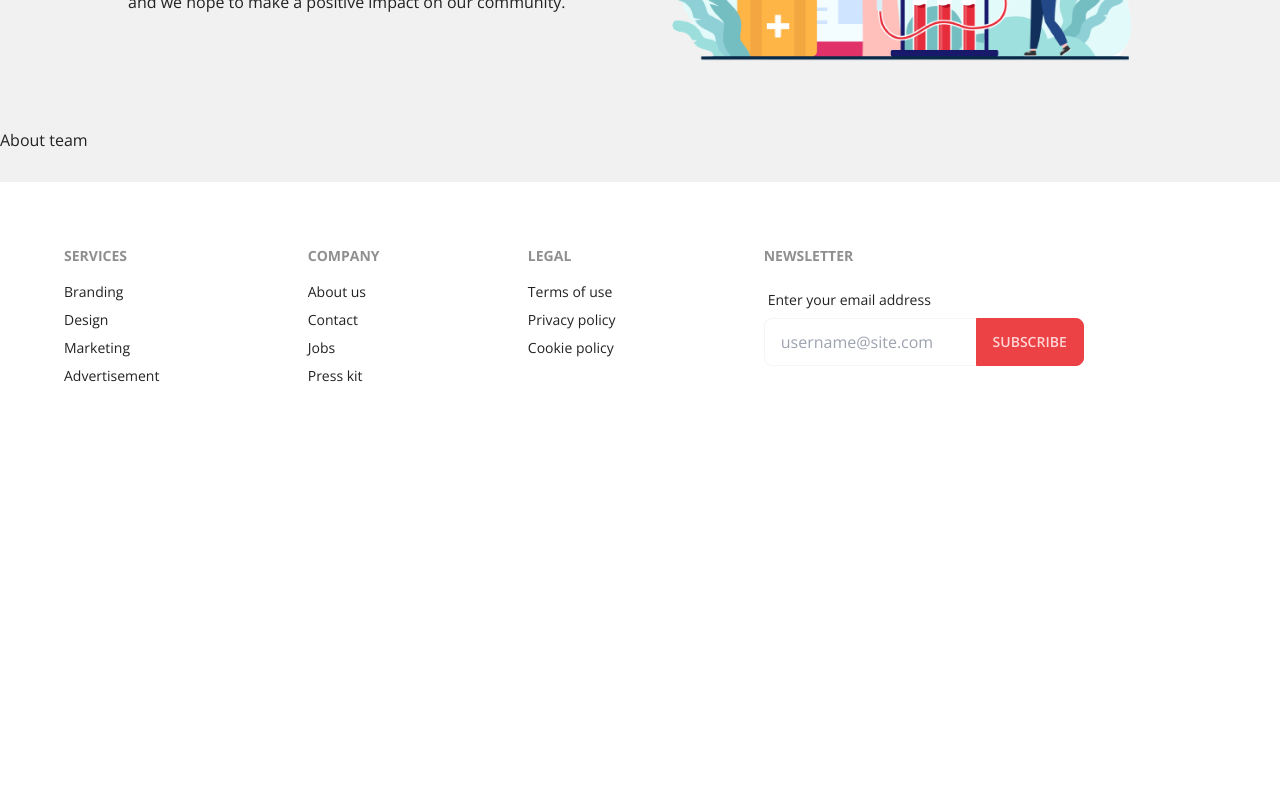
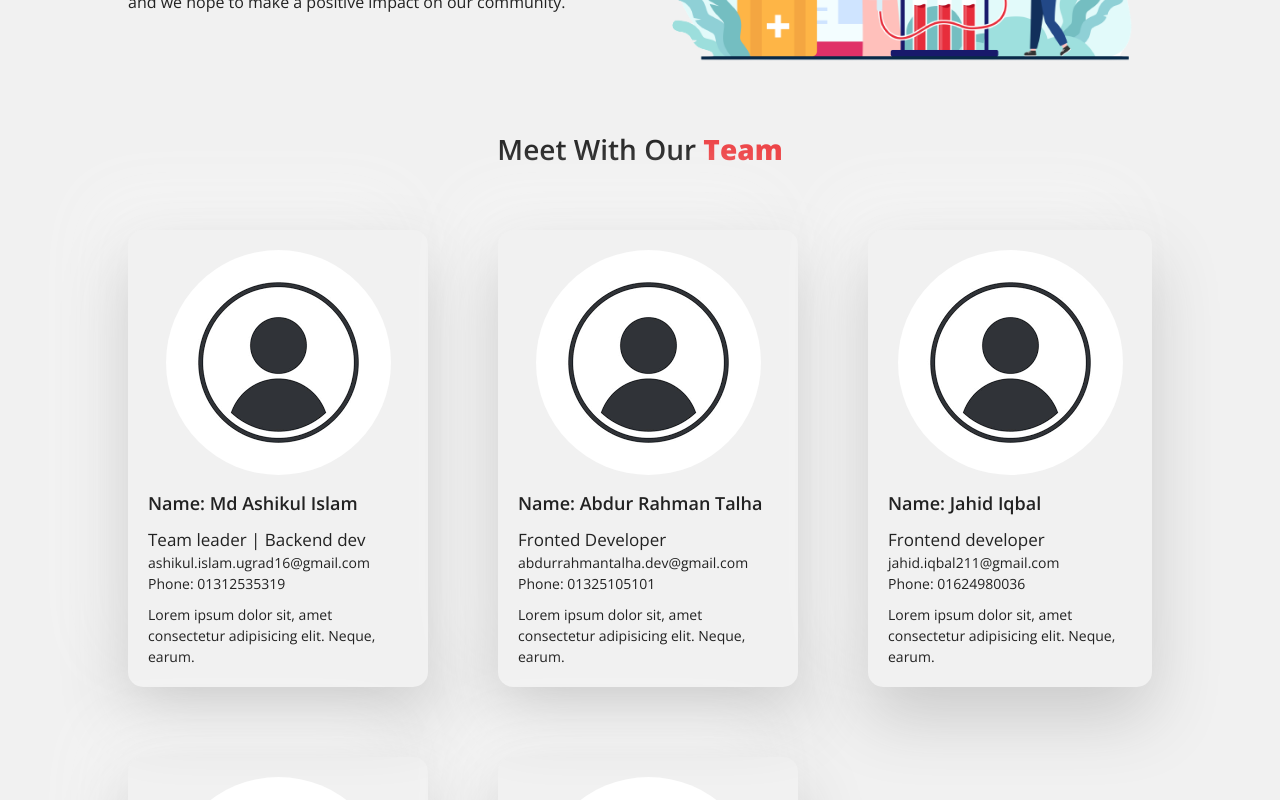
Before and after one commit to bitue/connect-to-blood-client, a React (Create React App) app: page /about in a window 1280 px wide. Shown: the part 500-1300 px from the top of the page. Before the commit the page ends 950 px from the top, so only its background shows below. Built offline with nearby package versions, Linux system fonts and the light colour scheme; the HTML template or start-up script is replaced by a standard one.

Commit message:
about us team member section added

```diff
--- /dev/null
+++ b/src/Components/About/AboutTeam.css
@@ -0,0 +1,58 @@
+.teamPersonCardSection {
+  margin: 60px 10%;
+}
+.teamTitle {
+  font-size: 28px;
+  font-weight: 600;
+  text-align: center;
+}
+.teamTitle span {
+  color: #ed4245;
+  font-weight: bolder;
+}
+.teamPersonCardSection {
+  display: grid;
+  grid-template-columns: auto auto auto;
+  justify-content: center;
+  align-items: center;
+  gap: 70px;
+}
+.teamPersonCard {
+  max-width: 300px;
+  padding: 20px;
+  font-size: 14px;
+  border-radius: 15px;
+  box-shadow: 0px 30px 68px #cacaca, -30px -30px 68px #f6f6f6;
+}
+.personImg {
+  display: flex;
+  align-items: center;
+  justify-content: center;
+}
+.personImg img {
+  border-radius: 50%;
+}
+.personTextual {
+  margin-top: 15px;
+}
+.personTextual h1 {
+  font-size: 18px;
+  font-weight: 600;
+  margin-bottom: 10px;
+}
+.personTextual h3 {
+  font-size: 17px;
+}
+.shortDescription {
+  margin-top: 10px;
+}
+@media only screen and (max-width: 900px) {
+  .teamPersonCardSection {
+    grid-template-columns: repeat(2, 1fr);
+  }
+}
+@media only screen and (max-width: 600px) {
+  .teamPersonCardSection {
+    grid-template-columns: repeat(1, 1fr);
+  }
+}
--- a/src/Components/About/AboutTeam.js
+++ b/src/Components/About/AboutTeam.js
@@ -1,10 +1,83 @@
 import React from "react";
-
+import humanAvatar from "../../Assets/images/humanAvatar.png";
+import "./AboutTeam.css";
 const AboutTeam = () => {
+  const teamInfo = [
+    {
+      _id: "ashikul123",
+      name: "Md Ashikul Islam",
+      title: "Team leader | Backend dev",
+      email: "ashikul.islam.ugrad16@gmail.com",
+      phone: "01312535319",
+      short_description:
+        "Lorem ipsum dolor sit, amet consectetur adipisicing elit. Neque, earum.",
+      img: humanAvatar,
+    },
+    {
+      _id: "talha123",
+      name: "Abdur Rahman Talha",
+      title: "Fronted Developer",
+      email: "abdurrahmantalha.dev@gmail.com",
+      phone: "01325105101",
+      short_description:
+        "Lorem ipsum dolor sit, amet consectetur adipisicing elit. Neque, earum.",
+      img: humanAvatar,
+    },
+    {
+      _id: "jahid123",
+      name: "Jahid Iqbal",
+      title: "Frontend developer",
+      email: "jahid.iqbal211@gmail.com",
+      phone: "01624980036",
+      short_description:
+        "Lorem ipsum dolor sit, amet consectetur adipisicing elit. Neque, earum.",
+      img: humanAvatar,
+    },
+    {
+      _id: "totan123",
+      name: "Totan Sarker",
+      title: "Frontend developer",
+      email: "totansarker2@gmail.com",
+      phone: "01627415791",
+      short_description:
+        "Lorem ipsum dolor sit, amet consectetur adipisicing elit. Neque, earum.",
+      img: humanAvatar,
+    },
+    {
+      _id: "naime123",
+      name: "Md. Naime Molla",
+      title: "Full stack developer",
+      email: "naime2molla@gmail.com",
+      phone: "01926527994",
+      short_description:
+        "Lorem ipsum dolor sit, amet consectetur adipisicing elit. Neque, earum.",
+      img: humanAvatar,
+    },
+  ];
   return (
-    <div>
-      <h1>About team</h1>
-    </div>
+    <>
+      <div className="teamTitle">
+        <h1>
+          Meet With Our <span>Team</span>
+        </h1>
+      </div>
+      <div className="teamPersonCardSection">
+        {teamInfo.map((info) => (
+          <dic className="teamPersonCard">
+            <div className="personImg">
+              <img src={info.img} alt="images of the person" />
+            </div>
+            <div className="personTextual">
+              <h1>Name: {info.name}</h1>
+              <h3>{info.title}</h3>
+              <p className="personEmail">{info.email}</p>
+              <p className="peronPhone">Phone: {info.phone}</p>
+              <p className="shortDescription">{info.short_description}</p>
+            </div>
+          </dic>
+        ))}
+      </div>
+    </>
   );
 };
 
```
Also changed, not shown: src/Assets/images/humanAvatar.png (added).
